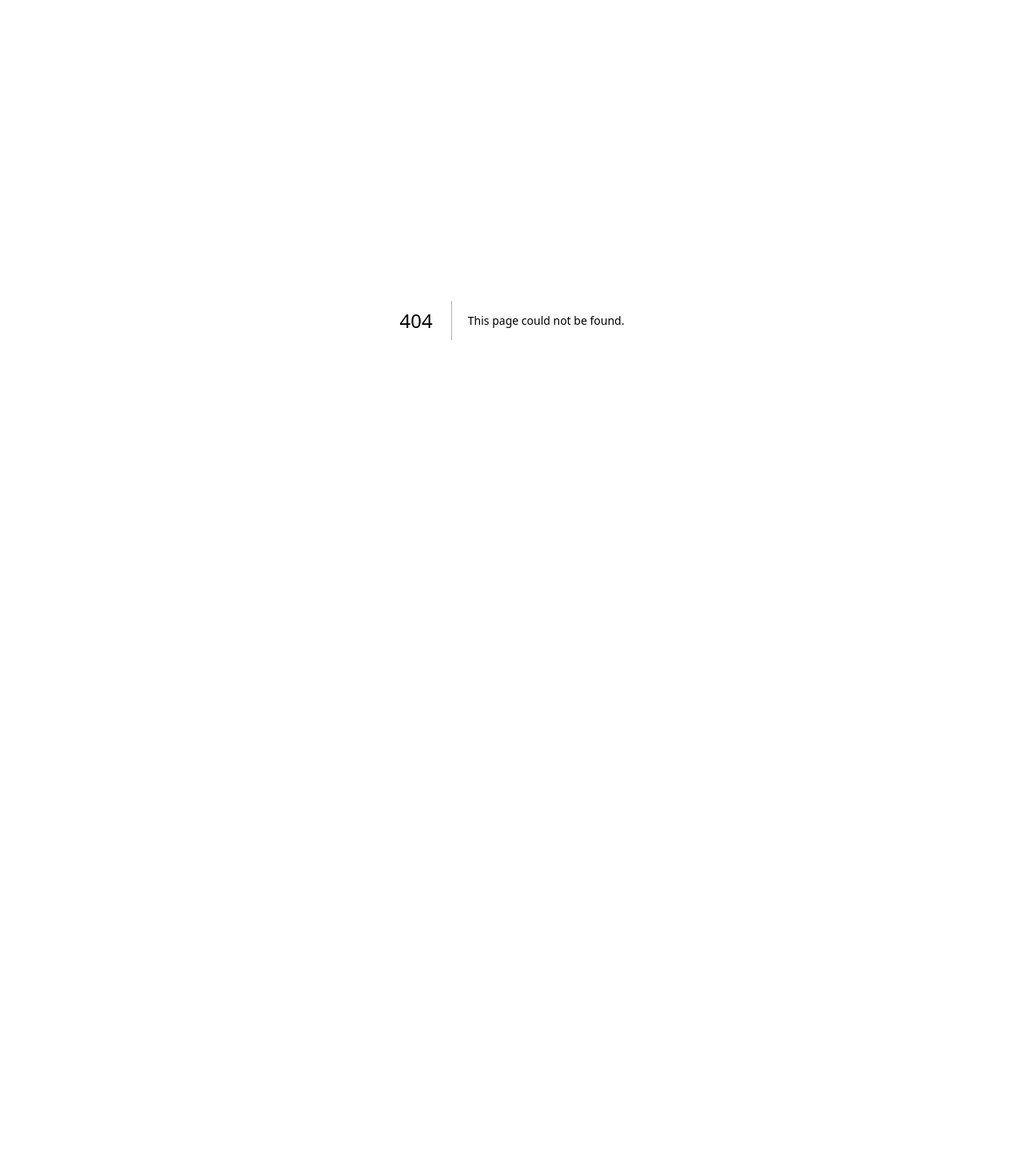
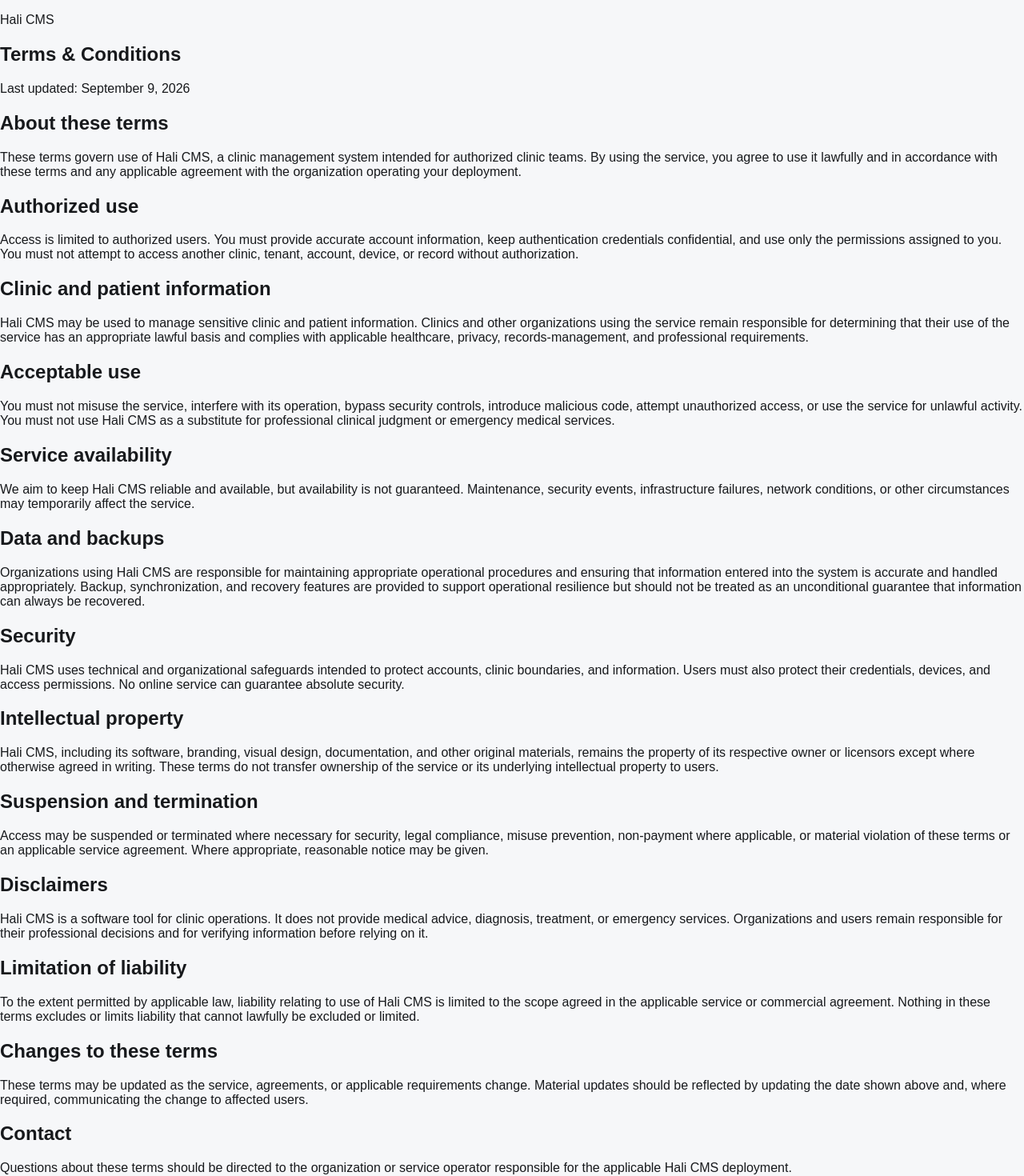
Before and after one commit to violetkimani77-ux/clinic-management-system, a Next.js app: page /terms in a window 1280 px wide. Before the commit this address had no page. Shown: the top 1470 px of the page at 80% size. Before the commit the page ends 800 px from the top, so only its background shows below. Built offline with nearby package versions, Linux system fonts and the light colour scheme.

Commit message:
feat: add terms and conditions page

```diff
--- /dev/null
+++ b/app/terms/page.tsx
@@ -0,0 +1,141 @@
+export const metadata = {
+  title: "Terms & Conditions | Hali CMS",
+  description: "Terms and Conditions for Hali CMS, a clinic management system for clinic teams.",
+};
+
+export default function TermsPage() {
+  return (
+    <main>
+      <article>
+        <header>
+          <p>Hali CMS</p>
+          <h1>Terms &amp; Conditions</h1>
+          <p>Last updated: September 9, 2026</p>
+        </header>
+
+        <section>
+          <h2>About these terms</h2>
+          <p>
+            These terms govern use of Hali CMS, a clinic management system intended for
+            authorized clinic teams. By using the service, you agree to use it lawfully and
+            in accordance with these terms and any applicable agreement with the organization
+            operating your deployment.
+          </p>
+        </section>
+
+        <section>
+          <h2>Authorized use</h2>
+          <p>
+            Access is limited to authorized users. You must provide accurate account information,
+            keep authentication credentials confidential, and use only the permissions assigned to
+            you. You must not attempt to access another clinic, tenant, account, device, or record
+            without authorization.
+          </p>
+        </section>
+
+        <section>
+          <h2>Clinic and patient information</h2>
+          <p>
+            Hali CMS may be used to manage sensitive clinic and patient information. Clinics and
+            other organizations using the service remain responsible for determining that their use
+            of the service has an appropriate lawful basis and complies with applicable healthcare,
+            privacy, records-management, and professional requirements.
+          </p>
+        </section>
+
+        <section>
+          <h2>Acceptable use</h2>
+          <p>
+            You must not misuse the service, interfere with its operation, bypass security controls,
+            introduce malicious code, attempt unauthorized access, or use the service for unlawful
+            activity. You must not use Hali CMS as a substitute for professional clinical judgment
+            or emergency medical services.
+          </p>
+        </section>
+
+        <section>
+          <h2>Service availability</h2>
+          <p>
+            We aim to keep Hali CMS reliable and available, but availability is not guaranteed.
+            Maintenance, security events, infrastructure failures, network conditions, or other
+            circumstances may temporarily affect the service.
+          </p>
+        </section>
+
+        <section>
+          <h2>Data and backups</h2>
+          <p>
+            Organizations using Hali CMS are responsible for maintaining appropriate operational
+            procedures and ensuring that information entered into the system is accurate and handled
+            appropriately. Backup, synchronization, and recovery features are provided to support
+            operational resilience but should not be treated as an unconditional guarantee that
+            information can always be recovered.
+          </p>
+        </section>
+
+        <section>
+          <h2>Security</h2>
+          <p>
+            Hali CMS uses technical and organizational safeguards intended to protect accounts,
+            clinic boundaries, and information. Users must also protect their credentials, devices,
+            and access permissions. No online service can guarantee absolute security.
+          </p>
+        </section>
+
+        <section>
+          <h2>Intellectual property</h2>
+          <p>
+            Hali CMS, including its software, branding, visual design, documentation, and other
+            original materials, remains the property of its respective owner or licensors except
+            where otherwise agreed in writing. These terms do not transfer ownership of the service
+            or its underlying intellectual property to users.
+          </p>
+        </section>
+
+        <section>
+          <h2>Suspension and termination</h2>
+          <p>
+            Access may be suspended or terminated where necessary for security, legal compliance,
+            misuse prevention, non-payment where applicable, or material violation of these terms
+            or an applicable service agreement. Where appropriate, reasonable notice may be given.
+          </p>
+        </section>
+
+        <section>
+          <h2>Disclaimers</h2>
+          <p>
+            Hali CMS is a software tool for clinic operations. It does not provide medical advice,
+            diagnosis, treatment, or emergency services. Organizations and users remain responsible
+            for their professional decisions and for verifying information before relying on it.
+          </p>
+        </section>
+
+        <section>
+          <h2>Limitation of liability</h2>
+          <p>
+            To the extent permitted by applicable law, liability relating to use of Hali CMS is
+            limited to the scope agreed in the applicable service or commercial agreement. Nothing
+            in these terms excludes or limits liability that cannot lawfully be excluded or limited.
+          </p>
+        </section>
+
+        <section>
+          <h2>Changes to these terms</h2>
+          <p>
+            These terms may be updated as the service, agreements, or applicable requirements change.
+            Material updates should be reflected by updating the date shown above and, where required,
+            communicating the change to affected users.
+          </p>
+        </section>
+
+        <section>
+          <h2>Contact</h2>
+          <p>
+            Questions about these terms should be directed to the organization or service operator
+            responsible for the applicable Hali CMS deployment.
+          </p>
+        </section>
+      </article>
+    </main>
+  );
+}
```
